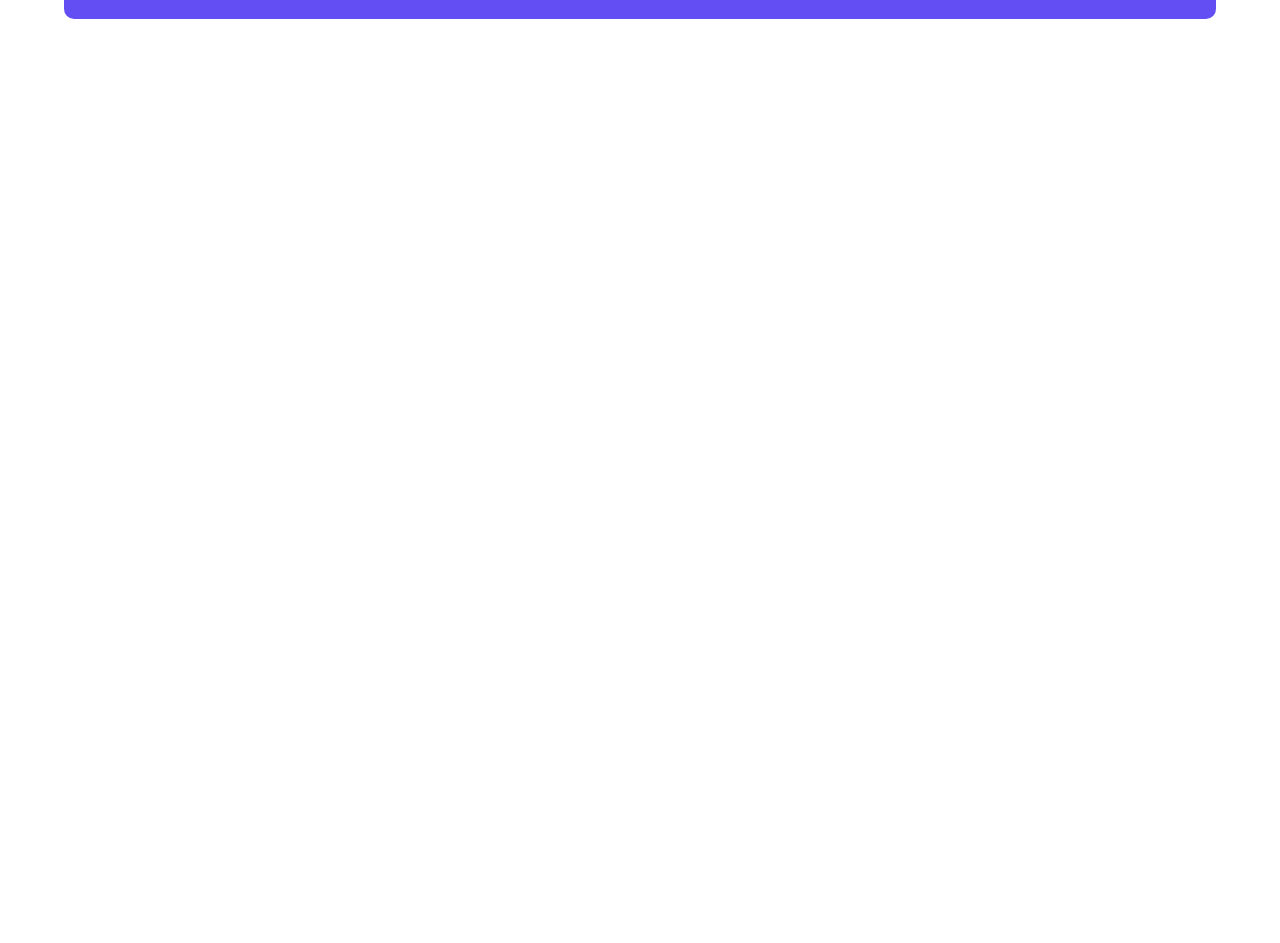
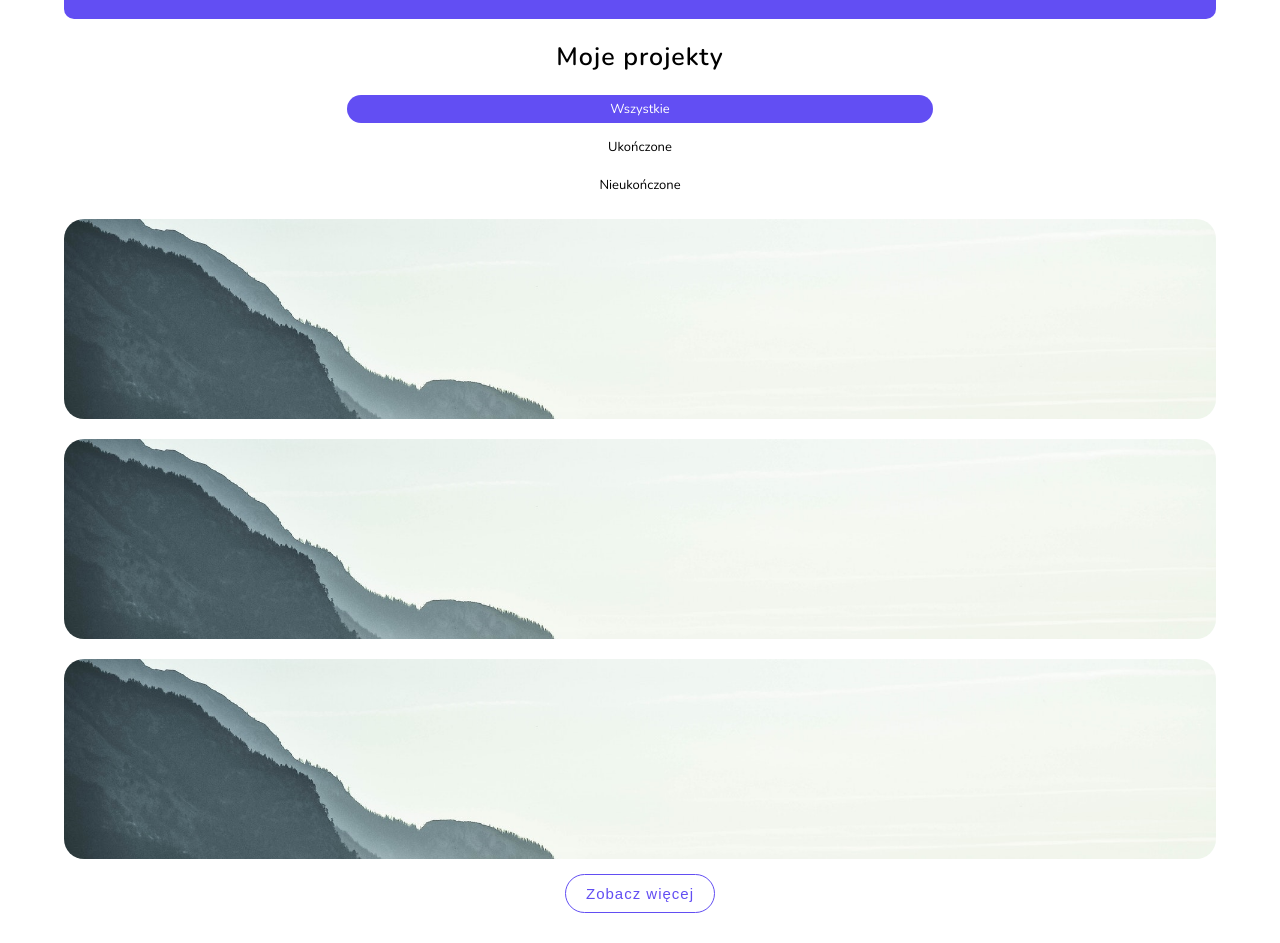
Before and after one commit to KacperDobrowolski/portfolio-app-frontend, a Next.js app: page / in a window 1280 px wide. Shown: the part 1440-2383 px from the top of the page. Before the commit the page ends 1459 px from the top, so only its background shows below. Built offline with nearby package versions, Linux system fonts and the light colour scheme.

Commit message:
Added portfolio section

```diff
--- a/components/Button/Button.js
+++ b/components/Button/Button.js
@@ -1,10 +1,10 @@
 import { loadGetInitialProps } from 'next/dist/next-server/lib/utils';
 import styles from './Button.module.scss';
 
-export default function Button(props) {
+export default function Button({ color, text }) {
     return (
-        <button className={styles.btn}>
-            { props.text }
+        <button className={ color ?  styles.btn : styles.btn_white }>
+            { text }
         </button>
     )
 }
--- a/components/Button/Button.module.scss
+++ b/components/Button/Button.module.scss
@@ -11,3 +11,15 @@
     font-size: 1rem;
     margin-top: 15px;
 }
+
+.btn_white {
+    background-color: white;
+    color: $primary-color;
+    padding: 10px 20px 10px 20px;
+    outline: none;
+    border: 1px solid $primary-color;
+    border-radius: 20px;
+    letter-spacing: 1px;
+    font-size: 1.5rem;
+    margin-top: 15px;
+}
--- /dev/null
+++ b/components/Portfolio/Portfolio.js
@@ -0,0 +1,21 @@
+import styles from './Portfolio.module.scss';
+import Button from '../Button/Button';
+
+export default function Portfolio() {
+    return (
+        <section className={styles.portfolio}>
+            <h2 className={styles.portfolio_headline}>Moje projekty</h2>
+            <div className={styles.portfolio_options}>
+                <ul className={styles.portfolio_list}>
+                    <li className={styles.list_item}>Wszystkie</li>
+                    <li className={styles.list_item}>Ukończone</li>
+                    <li className={styles.list_item}>Nieukończone</li>
+                </ul>
+            </div>
+            <div className={styles.project}></div>
+            <div className={styles.project}></div>
+            <div className={styles.project}></div>
+            <Button text="Zobacz więcej" color={false}/>
+        </section>
+    )
+}
--- /dev/null
+++ b/components/Portfolio/Portfolio.module.scss
@@ -0,0 +1,40 @@
+@import '../../styles/variables.scss';
+
+.portfolio {
+    width: 90%;
+    text-align: center;
+    margin: 0 auto;
+    padding-bottom: 30px;
+    & > .portfolio_headline {
+        font-size: 2.5rem;
+        font-weight: 600;
+        letter-spacing: 1px;
+    }
+    & > .portfolio_options {
+        & > .portfolio_list {
+            list-style: none;
+            padding: 0;
+            & > .list_item {
+                font-size: 1.3rem;
+                margin: 0 auto;
+                margin-top: 10px;
+                padding: 5px 5px 5px 5px;
+                border-radius: 20px;
+                width: 50%;
+                &:first-child {
+                    background-color: $primary-color;
+                    color: white;
+                }
+            }
+        }
+    }
+    & > .project {
+        background-image: url("/assets/images/header.jpg");
+        background-size: cover;
+        background-position: center;
+        width: 100%;
+        height: 200px;
+        border-radius: 20px;
+        margin-top: 20px;
+    }
+}
--- a/pages/index.js
+++ b/pages/index.js
@@ -3,6 +3,7 @@ import Layout from '../constants/Layout'
 import Offer from '../components/Offer/Offer';
 import Button from '../components/Button/Button';
 import ProjectsStatus from '../components/ProjectsStatus/ProjectsStatus';
+import Portfolio from '../components/Portfolio/Portfolio';
 import styles from '../styles/Home.module.scss'
 
 export default function Home() {
@@ -17,14 +18,14 @@ export default function Home() {
         <Layout>
 
             <div className={styles.header_image}>
-              {/* header content */}
               <h2 className={styles.header_headline}>Kacper Dobrowolski</h2>
               <p className={styles.header_underline}>Junior Full-Stack Developer</p>
-              <Button text="ZOBACZ WIĘCEJ" />
+              <Button text="ZOBACZ WIĘCEJ" color={true}/>
             </div>
 
             <Offer />
             <ProjectsStatus />
+            <Portfolio />
         </Layout>
       </main>
 
```
